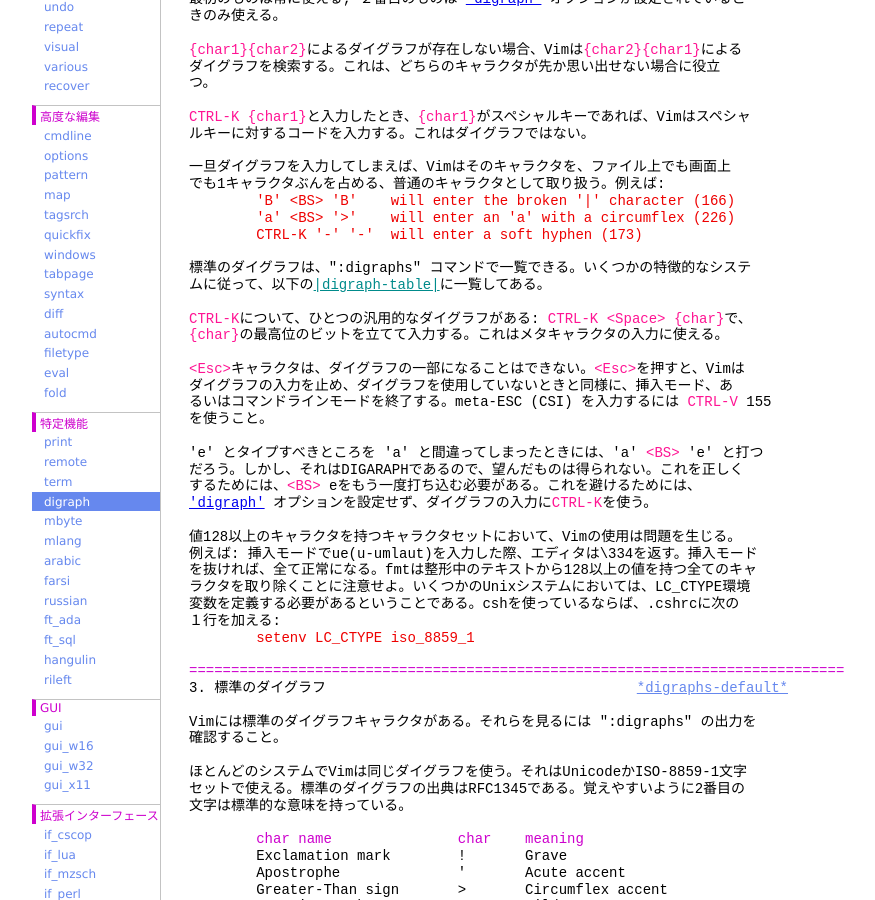
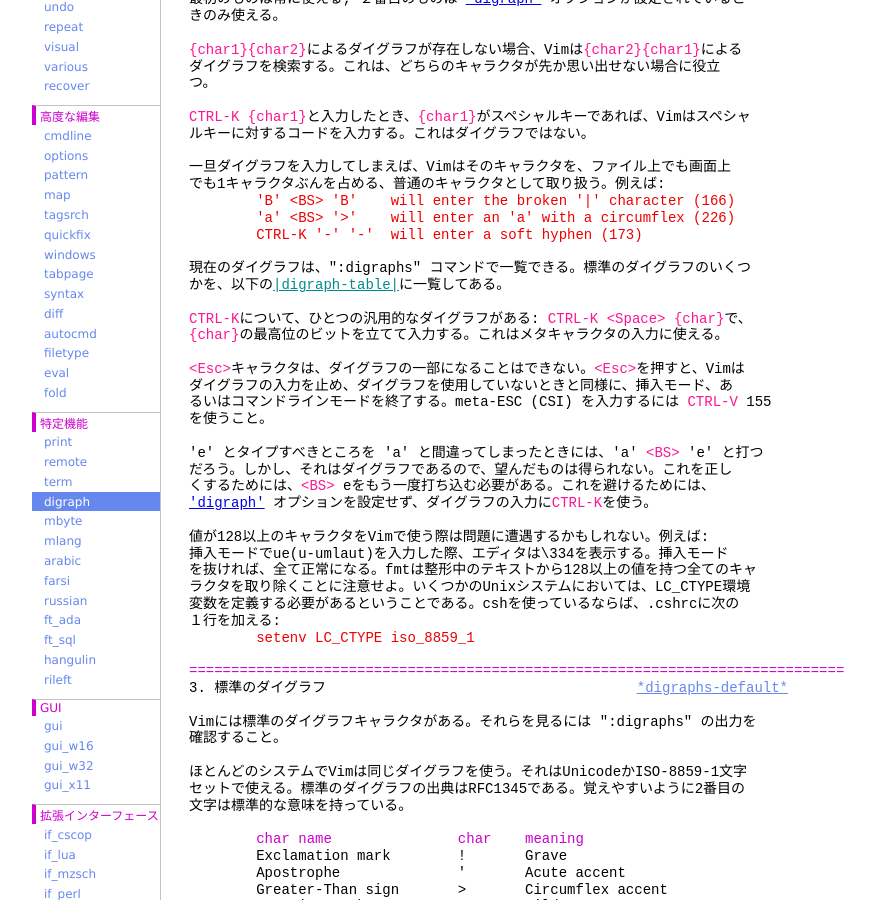
Before and after one commit to vim-jp/vimdoc-ja, a Jekyll site: the page built from digraph.html, in a window 1280 px wide and 900 px high, scrolled down 1505 px. Shown: the whole window, without its empty margins (208-1083 px from the left). Built offline with Jekyll 4.4.1, drawn with Linux system fonts in a browser that asks for light colours; nearby versions of some CDN libraries; Markdown is read by kramdown in place of the engine named in the settings; comment, search, counter and statistics services are not loaded; some of the changed text lies outside the part shown.

Commit message:
update html

```diff
--- a/digraph.html
+++ b/digraph.html
@@ -35,8 +35,8 @@
 &nbsp;&nbsp;&nbsp;&nbsp;&nbsp;&nbsp;&nbsp;&nbsp;&nbsp;&nbsp;&nbsp;&nbsp;&nbsp;&nbsp;&nbsp;&nbsp;&nbsp;&nbsp;&nbsp;&nbsp;&nbsp;&nbsp;&nbsp;&nbsp;る。<a class="Identifier" href="digraph.html#digraph-encoding">|digraph-encoding|</a>&nbsp;を参照。<br>
 &nbsp;&nbsp;&nbsp;&nbsp;&nbsp;&nbsp;&nbsp;&nbsp;&nbsp;&nbsp;&nbsp;&nbsp;&nbsp;&nbsp;&nbsp;&nbsp;&nbsp;&nbsp;&nbsp;&nbsp;&nbsp;&nbsp;&nbsp;&nbsp;例:<br>
 <div class="helpExample">&nbsp;&nbsp;&nbsp;&nbsp;&nbsp;&nbsp;&nbsp;&nbsp;:digr e: 235 a: 228</div>
-&nbsp;&nbsp;&nbsp;&nbsp;&nbsp;&nbsp;&nbsp;&nbsp;&nbsp;&nbsp;&nbsp;&nbsp;&nbsp;&nbsp;&nbsp;&nbsp;&nbsp;&nbsp;&nbsp;&nbsp;&nbsp;&nbsp;&nbsp; ダイグラフの定義を無効にするには最初の文字に '_'<br>
-&nbsp;&nbsp;&nbsp;&nbsp;&nbsp;&nbsp;&nbsp;&nbsp;&nbsp;&nbsp;&nbsp;&nbsp;&nbsp;&nbsp;&nbsp;&nbsp;&nbsp;&nbsp;&nbsp;&nbsp;&nbsp;&nbsp;&nbsp;&nbsp;(underscore) を指定する。それは特別な意味を持つ。<br>
+&nbsp;&nbsp;&nbsp;&nbsp;&nbsp;&nbsp;&nbsp;&nbsp;&nbsp;&nbsp;&nbsp;&nbsp;&nbsp;&nbsp;&nbsp;&nbsp;&nbsp;&nbsp;&nbsp;&nbsp;&nbsp;&nbsp;&nbsp; 最初の文字として '_' (underscore) を持つダイグラフは<br>
+&nbsp;&nbsp;&nbsp;&nbsp;&nbsp;&nbsp;&nbsp;&nbsp;&nbsp;&nbsp;&nbsp;&nbsp;&nbsp;&nbsp;&nbsp;&nbsp;&nbsp;&nbsp;&nbsp;&nbsp;&nbsp;&nbsp;&nbsp;&nbsp;定義しないようにすること。将来は特別な意味を持つ。<br>
 <br>
 Vimは普通<a class="Identifier" href="various.html#+digraphs">|+digraphs|</a>特性を持ってコンパイルされる。この特性が無効である場合、<br>
 &quot;:digraph&quot; コマンドはエラーメッセージを表示する。<br>
@@ -95,8 +95,8 @@
 &nbsp;&nbsp;&nbsp;&nbsp;&nbsp;&nbsp;&nbsp;&nbsp;'a' &lt;BS&gt; '&gt;'&nbsp;&nbsp;&nbsp;&nbsp;will enter an 'a' with a circumflex (226)<br>
 &nbsp;&nbsp;&nbsp;&nbsp;&nbsp;&nbsp;&nbsp;&nbsp;CTRL-K '-' '-'&nbsp;&nbsp;will enter a soft hyphen (173)</div>
 <br>
-標準のダイグラフは、&quot;:digraphs&quot; コマンドで一覧できる。いくつかの特徴的なシステ<br>
-ムに従って、以下の<a class="Identifier" href="digraph.html#digraph-table">|digraph-table|</a>に一覧してある。<br>
+現在のダイグラフは、&quot;:digraphs&quot; コマンドで一覧できる。標準のダイグラフのいくつ<br>
+かを、以下の<a class="Identifier" href="digraph.html#digraph-table">|digraph-table|</a>に一覧してある。<br>
 <br>
 <span class="Special">CTRL-K</span>について、ひとつの汎用的なダイグラフがある:&nbsp;<span class="Special">CTRL-K</span>&nbsp;<span class="Special">&lt;Space&gt;</span>&nbsp;<span class="Special">{char}</span>で、<br>
 <span class="Special">{char}</span>の最高位のビットを立てて入力する。これはメタキャラクタの入力に使える。<br>
@@ -107,12 +107,12 @@
 を使うこと。<br>
 <br>
 'e' とタイプすべきところを 'a' と間違ってしまったときには、'a'&nbsp;<span class="Special">&lt;BS&gt;</span>&nbsp;'e' と打つ<br>
-だろう。しかし、それはDIGARAPHであるので、望んだものは得られない。これを正しく<br>
-するためには、<span class="Special">&lt;BS&gt;</span>&nbsp;eをもう一度打ち込む必要がある。これを避けるためには、<br>
+だろう。しかし、それはダイグラフであるので、望んだものは得られない。これを正し<br>
+くするためには、<span class="Special">&lt;BS&gt;</span>&nbsp;eをもう一度打ち込む必要がある。これを避けるためには、<br>
 <a class="Type" href="options.html#'digraph'">'digraph'</a>&nbsp;オプションを設定せず、ダイグラフの入力に<span class="Special">CTRL-K</span>を使う。<br>
 <br>
-値128以上のキャラクタを持つキャラクタセットにおいて、Vimの使用は問題を生じる。<br>
-例えば: 挿入モードでue(u-umlaut)を入力した際、エディタは\334を返す。挿入モード<br>
+値が128以上のキャラクタをVimで使う際は問題に遭遇するかもしれない。例えば:<br>
+挿入モードでue(u-umlaut)を入力した際、エディタは\334を表示する。挿入モード<br>
 を抜ければ、全て正常になる。fmtは整形中のテキストから128以上の値を持つ全てのキャ<br>
 ラクタを取り除くことに注意せよ。いくつかのUnixシステムにおいては、LC_CTYPE環境<br>
 変数を定義する必要があるということである。cshを使っているならば、.cshrcに次の<br>
--- a/insert.html
+++ b/insert.html
@@ -961,9 +961,9 @@
 &nbsp;&nbsp; a:base&nbsp;&nbsp;&nbsp;&nbsp;&nbsp;&nbsp; empty<br>
 <br>
 これらの関数は補完するテキストの始点の桁番号を返す責任を負う。桁番号は 0 以上<br>
-&quot;col('.')&quot; 未満でなければならない。この桁番号はカーソルの直前の文字列を含み、<br>
-補完候補の一部となる文字列を含む。この桁とカーソル位置の間のテキストが補完さ<br>
-れ、候補で置き換わることになる。<br>
+&quot;col('.')&quot; 未満でなければならない。カーソル直前の文字列を見て、補完候補の一部<br>
+となりうる文字を含める処理が必要となる。この桁とカーソル位置の間のテキストが補<br>
+完され、候補で置き換わることになる。<br>
 <br>
 特別な戻り値:<br>
 &nbsp;&nbsp; -1 補完を行えない場合。補完はキャンセルされ、エラーメッセージが表示される。<br>
```
